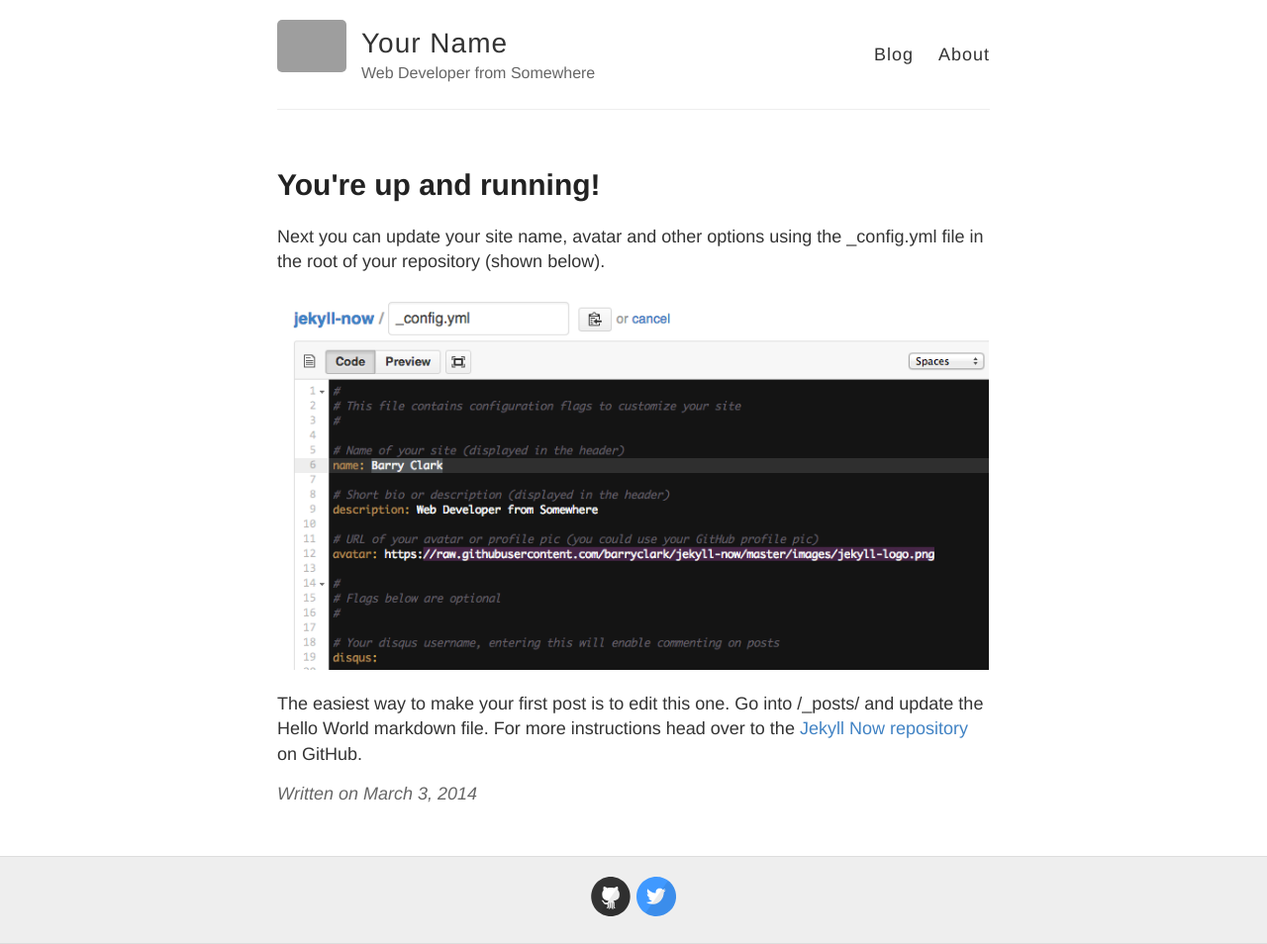
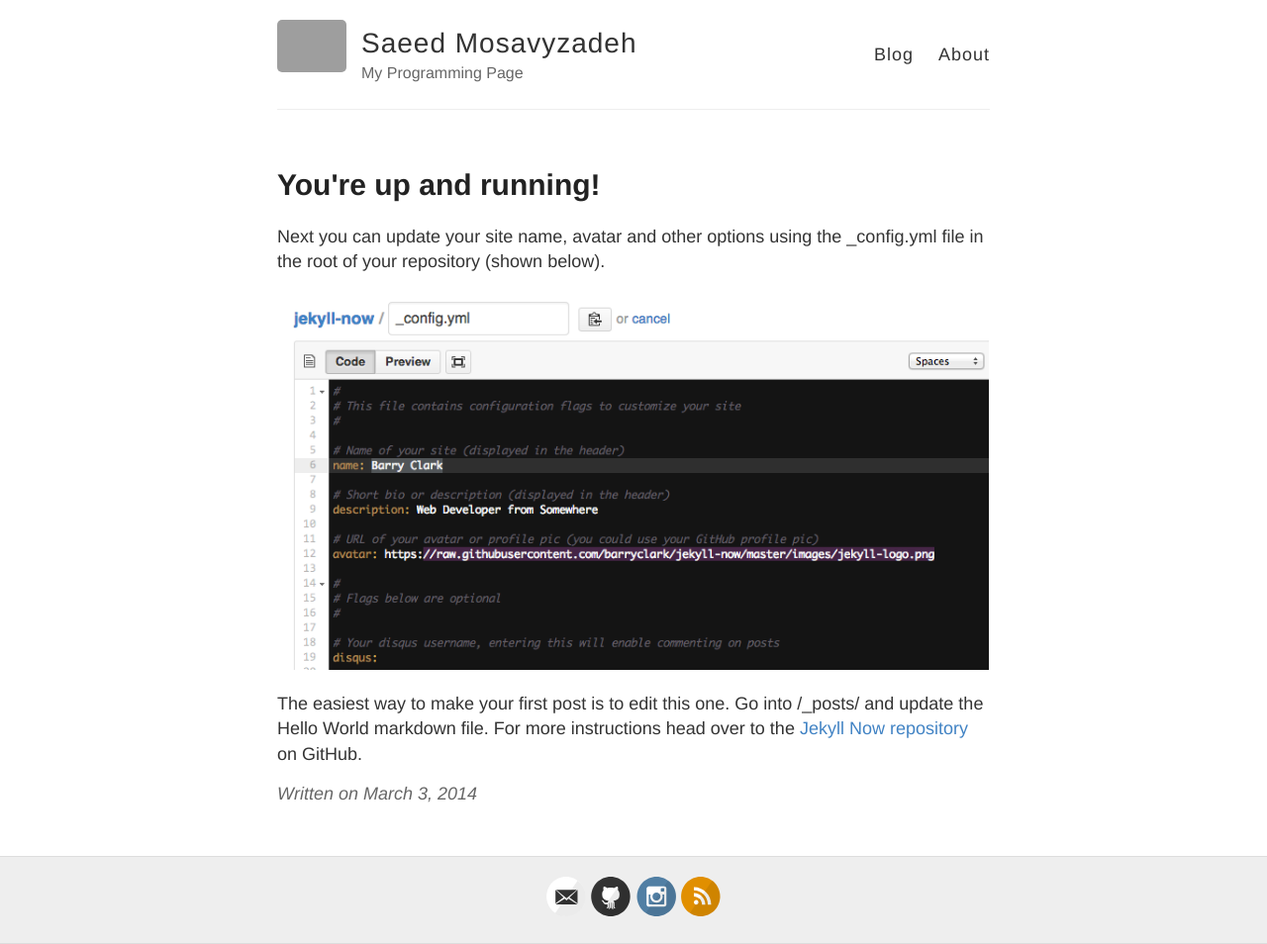
Before and after one commit to saeedmosavyzadeh/SaeedMosavyzadeh.github.io, a Jekyll site: the page built from _posts/2014-3-3-Hello-World.md, in a window 1280 px wide. Shown: the whole page at 99% size. Built offline with Jekyll 4.4.1, drawn with Linux system fonts in a browser that asks for light colours; part of the change alters nothing that is shown; grey boxes are pictures that could not be loaded.

Commit message:
Update _config.yml

```diff
--- a/_config.yml
+++ b/_config.yml
@@ -3,13 +3,13 @@
 #
 
 # Name of your site (displayed in the header)
-name: Your Name
+name: Saeed Mosavyzadeh
 
 # Short bio or description (displayed in the header)
-description: Web Developer from Somewhere
+description: My Programming Page
 
 # URL of your avatar or profile pic (you could use your GitHub profile pic)
-avatar: https://raw.githubusercontent.com/barryclark/jekyll-now/master/images/jekyll-logo.png
+avatar: http://bayanbox.ir/view/1048968500685317087/saeed-prof.jpg
 
 #
 # Flags below are optional
@@ -18,15 +18,15 @@ avatar: https://raw.githubusercontent.com/barryclark/jekyll-now/master/images/je
 # Includes an icon in the footer for each username you enter
 footer-links:
   dribbble:
-  email:
+  email: saeedgo1378@gmail.com
   facebook:
   flickr:
-  github: barryclark/jekyll-now
-  instagram:
+  github: saeedmosavyzadeh
+  instagram: saeedmosavyzadeh
   linkedin:
   pinterest:
-  rss: # just type anything here for a working RSS icon
-  twitter: jekyllrb
+  rss: rss
+  twitter:
   stackoverflow: # your stackoverflow profile, e.g. "users/50476/bart-kiers"
   youtube: # channel/<your_long_string> or user/<user-name>
   googleplus: # anything in your profile username that comes after plus.google.com/
@@ -41,7 +41,7 @@ google_analytics:
 
 # Your website URL (e.g. http://barryclark.github.io or http://www.barryclark.co)
 # Used for Sitemap.xml and your RSS feed
-url:
+url: http://saeedmosavyzadeh.blog.ir
 
 # If you're hosting your site at a Project repository on GitHub pages
 # (http://yourusername.github.io/repository-name)
```
